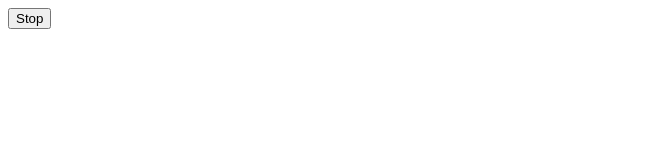
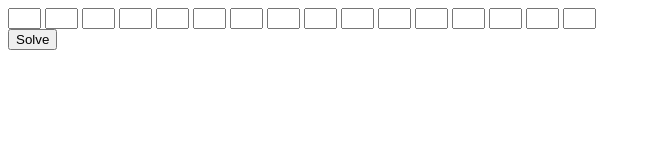
Before and after one commit to ahjmorton/ruzzleJS, a plain HTML site: page solver.html in a window 1280 px wide. Both pictures are taken after a click on the button "Solve". Shown: the whole page, without its empty margins (0-651 px from the left). Drawn offline with Linux system fonts and the light colour scheme.

Commit message:
Added input grid with verification

```diff
--- a/solver.html
+++ b/solver.html
@@ -38,6 +38,7 @@
                 var controller = function ListHandler() {
                     var WORD_LIST_ID = "wordList";
                     var ACTION_BUTTON_ID = "actionButton";
+                    var GRID_ELEMENT_DIV = "inputGrid";
                     var nodeCache = {};
                     function get(nodeId) {
                         if(!nodeCache.hasOwnProperty(nodeId)) {
@@ -50,6 +51,21 @@
                         button.onclick = onClick;
                         button.innerHTML = text;
                     };
+                    function getGridElements() {
+                        var arr = new Array();
+                        var nodeList = get(GRID_ELEMENT_DIV).getElementsByTagName("input");
+                        for(var i = 0; i < nodeList.length ; i++) {
+                            arr.push(nodeList[i]);
+                        }
+                        return arr;
+                    };
+                    function highlight(element) {
+                        var current = element.style.backgroundColor;
+                        setTimeout(function() {
+                            element.style.backgroundColor = current;
+                        }, 1000);
+                        element.style.backgroundColor = "red";
+                    };
                     return {
                         addResult : function(word) {
                             var li = document.createElement("li");
@@ -60,14 +76,35 @@
                             get(WORD_LIST_ID).innerHTML = "";
                         },
                         changeAction : changeActionButton,
+                        verifyInputGrid : function(verifyFunction) {
+                            var toVerify = getGridElements();
+                            toVerify = toVerify.filter(function(element) {
+                                return verifyFunction(element.value);
+                            });
+                            if(toVerify.length === 0) {
+                                return true;
+                            }
+                            else {
+                                toVerify.forEach(highlight);
+                                return false;
+                            }
+                        },
+                        getInputGrid : function () {
+                            return getGridElements().map(function(element) { return element.value; });
+                        },
                         init : function(startFunc) {
                             changeActionButton("Solve", startFunc);
                         }
                     };
                 }();
+                function verifyInputGridCell(text) {
+                    return !(typeof text === 'string' &&
+                           text.length === 1);
+                };
                 function start() {
                      controller.clearResults();
-                     var theGrid = ['a','y','r','p','k','l','u','b','o','t','s','h','c','v','m','i'];
+                     if(controller.verifyInputGrid(verifyInputGridCell)) {
+                          var theGrid = controller.getInputGrid();
                           var stopFunctions = startWork(theGrid, controller.addResult);
                           controller.changeAction("Stop", function() {
                               for(var i = 0 ; i < stopFunctions.length; i++) {
@@ -76,6 +113,7 @@
                              }
                              controller.changeAction("Solve", start);
                           });
+                    }
                 };
                 return {
                     initModule : function() {
@@ -88,6 +126,24 @@
     </head>
     <body>
         <div id="runArea">
+            <div id="inputGrid">
+                <input type="text" size="1" />
+                <input type="text" size="1" />
+                <input type="text" size="1" />
+                <input type="text" size="1" />
+                <input type="text" size="1" />
+                <input type="text" size="1" />
+                <input type="text" size="1" />
+                <input type="text" size="1" />
+                <input type="text" size="1" />
+                <input type="text" size="1" />
+                <input type="text" size="1" />
+                <input type="text" size="1" />
+                <input type="text" size="1" />
+                <input type="text" size="1" />
+                <input type="text" size="1" />
+                <input type="text" size="1" />
+            </div>
             <button id="actionButton" type="button" />
         </div>
         <div id="resultArea">
```
Lines whose indentation alone changed are shown as unchanged.
